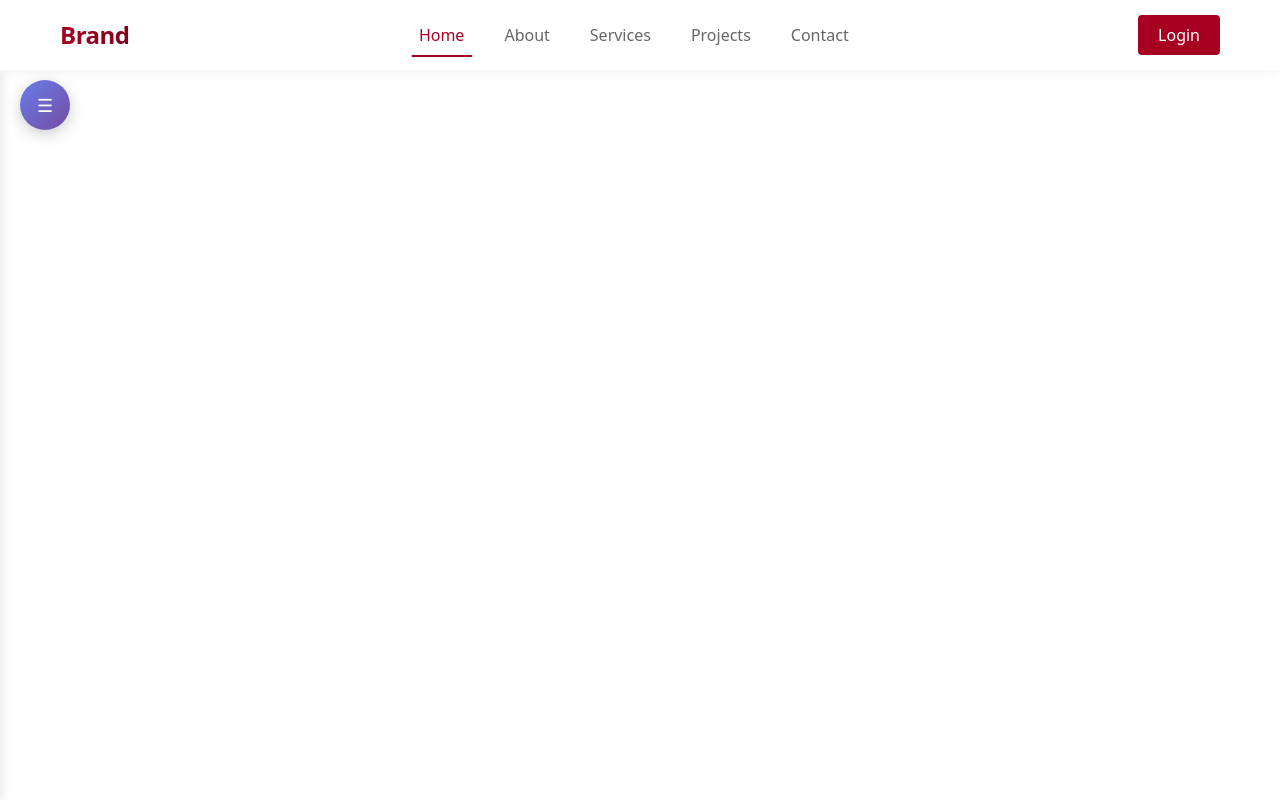
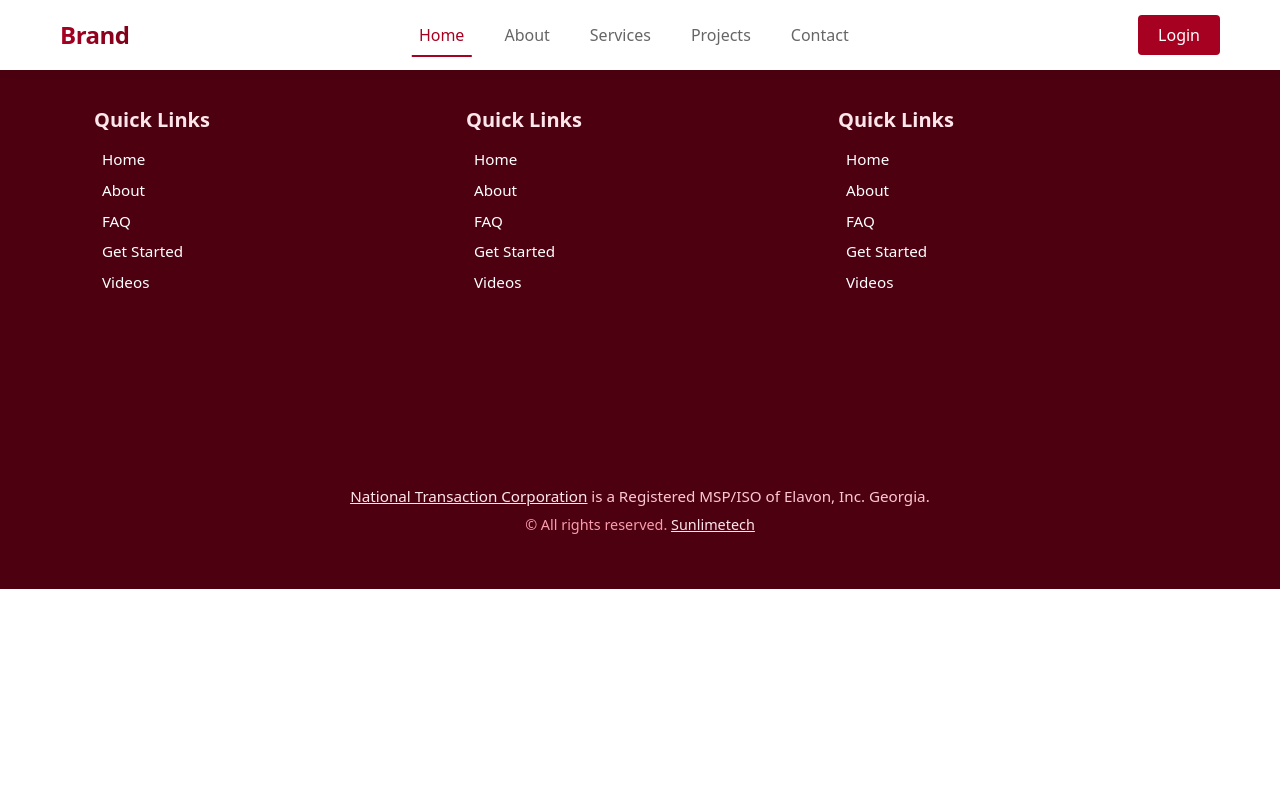
Before and after one commit to rakeshpatil-123/tripura-tourism, an Angular app: page /dashboard in a window 1280 px wide. Shown: the top 800 px of the page. Built offline with nearby package versions, Linux system fonts and the light colour scheme; some icons are missing.

Commit message:
merging missing css again

```diff
--- a/src/app/page-content-with-menu/page-content-with-menu.component.html
+++ b/src/app/page-content-with-menu/page-content-with-menu.component.html
@@ -6,7 +6,7 @@
                 <i *ngIf="isMenuOpen" class="fa fa-angle-double-left menu-toggle-control"></i>
             </div>
         </div> -->
-    <app-sidebar> </app-sidebar>
+    <!-- <app-sidebar> </app-sidebar> -->
     <!-- </div> -->
     <div class="main-container" [ngClass]="{'active': !isMenuOpen}">
         <router-outlet></router-outlet>
```
